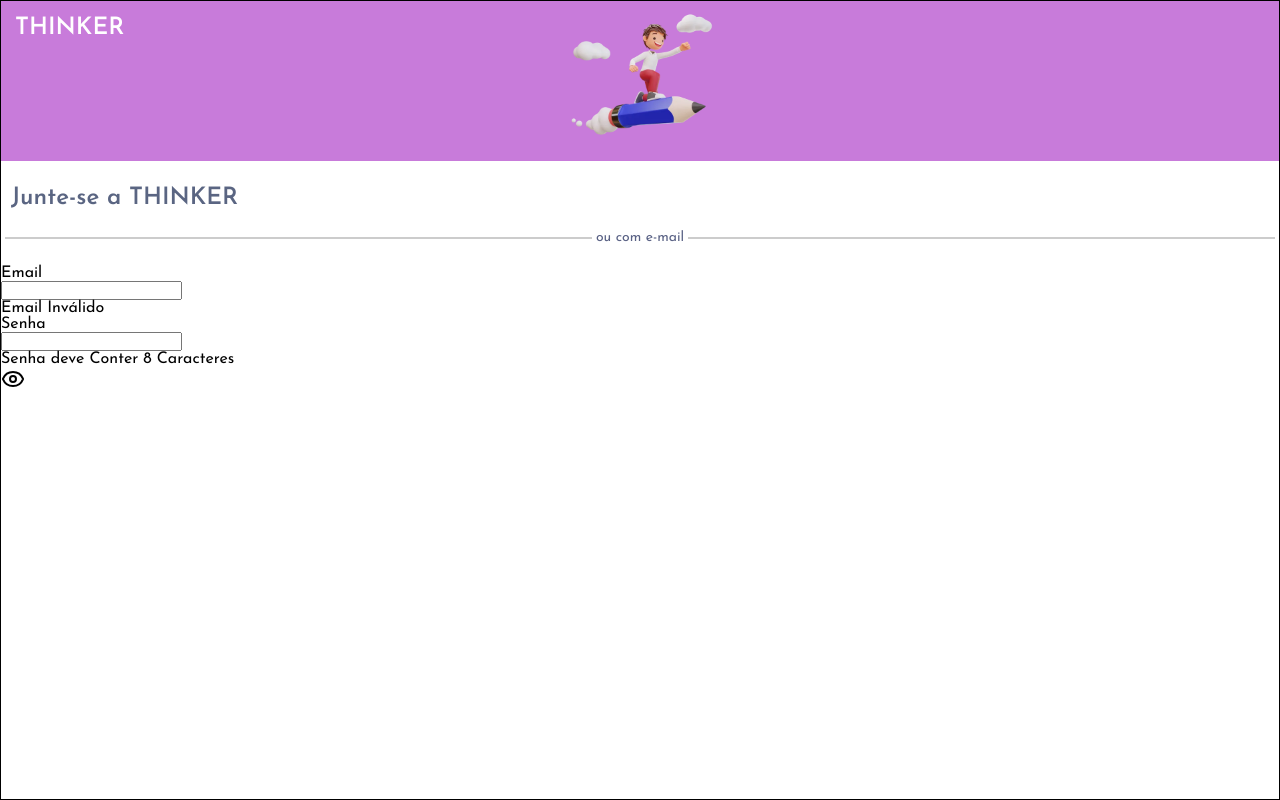
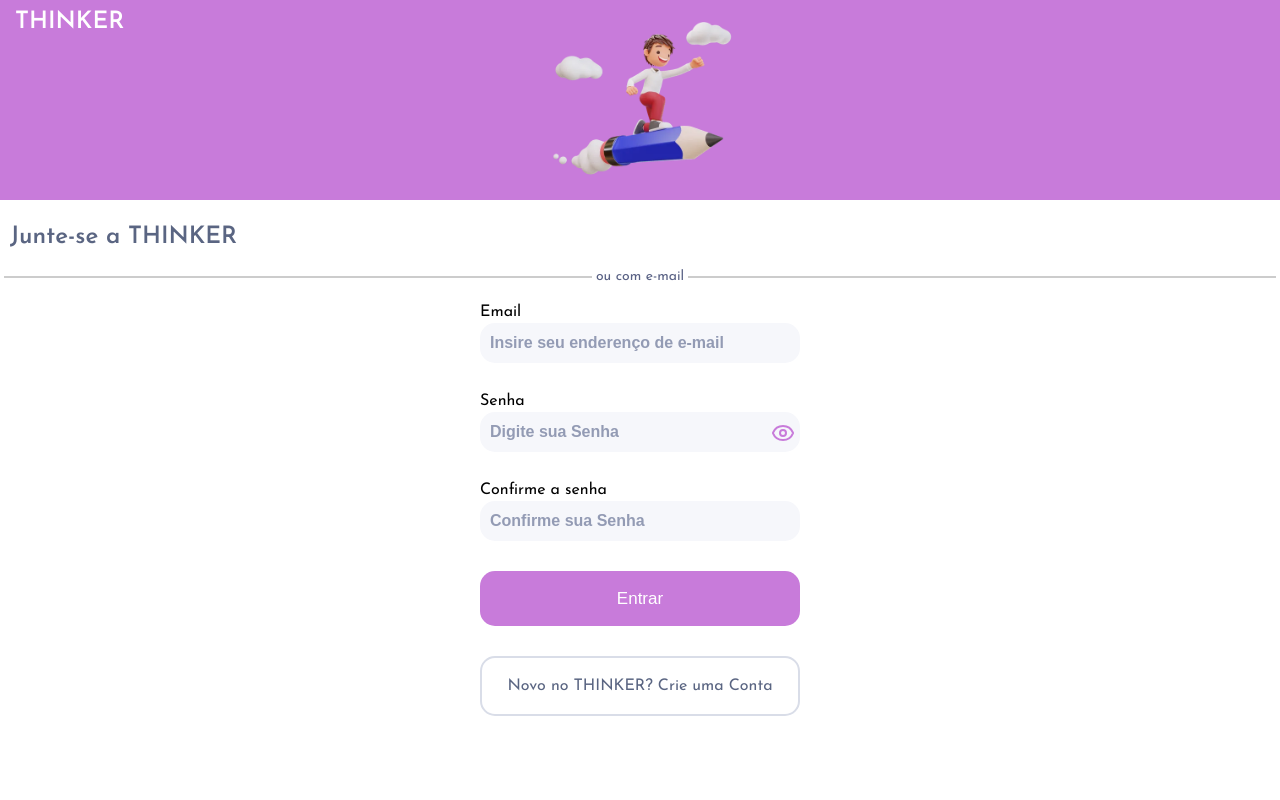
Before and after one commit to DevVitorlevi/Thinker, a React (Vite) app in the folder frontend/: page /register in a window 1280 px wide. Built offline with nearby package versions, Linux system fonts and the light colour scheme.

Commit message:
style do form feito

```diff
--- a/frontend/package.json
+++ b/frontend/package.json
@@ -10,6 +10,7 @@
     "preview": "vite preview"
   },
   "dependencies": {
+    "firebase": "^11.3.0",
     "lucide-react": "^0.475.0",
     "react": "^19.0.0",
     "react-dom": "^19.0.0",
--- a/frontend/src/pages/Register.jsx
+++ b/frontend/src/pages/Register.jsx
@@ -1,8 +1,9 @@
 
 import { useState } from 'react'
 import image1 from '../assets/ft1.png'
-import { Container, Imagediv, Formdiv, Divider, Text, } from '../styles/Login'
+import { Container, Imagediv, Formdiv, Divider, Text, Form } from '../styles/Login'
 import { Eye, EyeClosed } from 'lucide-react'
+import { Link } from 'react-router-dom'
 
 const Register = () => {
     const [open, setOpen] = useState(false)
@@ -11,7 +12,7 @@ const Register = () => {
             <Container>
                 <Imagediv>
                     <h1 className='font'>THINKER</h1>
-                    <img src={image1} alt="" />
+                    <img src={image1} />
                 </Imagediv>
                 <Formdiv>
                     <div className="entre">
@@ -20,22 +21,32 @@ const Register = () => {
                     <Divider>
                         <Text>ou com e-mail</Text>
                     </Divider>
+                    <Form>
                         <form>
                             <div className="inputs">
                                 <p>Email</p>
-                            <input type="text" name={FormData.email} className='input' />
+                                <input type="text" name={FormData.email} className='input' placeholder='Insire seu enderenço de e-mail' />
                                 <p className='required'>Email Inválido</p>
                             </div>
                             <div className="inputs">
                                 <p>Senha</p>
-                            <input type="password" name={FormData.password} />
+                                <input type="password" name={FormData.password} placeholder='Digite sua Senha' className='input' />
                                 <p className="required">Senha deve Conter 8 Caracteres</p>
                                 <span onClick={() => setOpen(!open)}>
-                                {open ? <EyeClosed /> : <Eye />}
+                                    {open ? <EyeClosed className='eye-c' /> : <Eye className='eye' />}
                                 </span>
                             </div>
-
+                            <div className="inputs">
+                                <p>Confirme a senha</p>
+                                <input type="password" name={FormData.confirm} className='input' placeholder='Confirme sua Senha' />
+                                <p className='required'>
+                                    Senhas não Coincidem
+                                </p>
+                            </div>
+                            <button type="submit">Entrar</button>
+                            <Link to='/login' target='_blank' >Novo no THINKER? Crie uma Conta</Link>
                         </form>
+                    </Form >
                 </Formdiv>
             </Container>
         </>
--- a/frontend/src/styles/Login.js
+++ b/frontend/src/styles/Login.js
@@ -5,24 +5,30 @@ export const Container = styled.div`
     width: 100vw;
     height: 100vh;
     font-family: 'Josefin Sans', sans-serif; /* Aplica a fonte apenas aqui */
-    border: 1px solid black
 
 `
 export const Imagediv = styled.div`
     background-color: #C87BDA;
+    overflow: hidden;
+    position: relative;
+    display: flex;
+    align-items: center;
+    justify-content: center;
+
     .font{
         position: absolute;
-        top: 2%;
+        top: 5%;
         left: 15px;
         color:white;
         font-size: 24px;
         font-weight: 600;
+        z-index: 999999;
     }
-    height: 20vh;
+    height: 25vh;
     img{
-        width: 150px;
-        margin: auto;
+        width: 190px;
         display: block;
+        object-fit: contain;
     }
 `
 export const Formdiv = styled.div`
@@ -34,7 +40,6 @@ export const Formdiv = styled.div`
             margin-top:25px;
             margin-left: 10px;
         }
-
 `
 export const Divider = styled.div`
     display: flex;
@@ -56,4 +61,81 @@ export const Divider = styled.div`
 export const Text = styled.span`
     font-size: 14px;
     color: #5a6285; /* Cor do texto */
-    `;
+
+`;
+export const Form = styled.div`
+    display: flex;
+    flex-direction: column;
+    align-items: center;
+    width:100%;
+    form{
+        display: flex;
+        flex-direction: column;
+        justify-content: center;
+        align-items: center;
+        gap: 30px;
+
+    }
+    .inputs{
+        position: relative;
+    }
+    .required{
+        color: red;
+        font-size: 15px;
+        margin-top: 5px;
+        display: none;
+    }
+    .input{
+        max-width:25rem;
+        min-width: 20rem;
+        height: 40px;
+        background-color: #F6F7FB;
+        outline: 0;
+        border: 0;
+        border-radius: 15px;
+        text-indent: 10px;
+    }
+    ::placeholder{
+        color: #939BB4;
+        font-size: 16px;
+        font-weight: 700;
+    }
+    .eye-c,.eye{
+        position: absolute;
+        right: 5px;
+        top: 28px;
+        color: #C87BDA;
+    }
+    p{
+        margin-bottom: 3px;
+    }
+
+    button{
+        background-color: #C87BDA;
+        font-size: 17px;
+        color: white;
+        border: 0;
+        width: 100%;
+        height: 55px;
+        border-radius:15px ;
+        transition: .4s;
+    }
+    button:active{
+        background-color: #D394E2;
+
+    }
+    button:hover{
+        background-color: #D394E2;
+    }
+
+    a{
+        text-decoration: none;
+        color: #5A6582;
+        border: 2px solid #D9DDE8;
+        width: 100%;
+        padding: 20px;
+        text-align: center;
+        border-radius: 15px;
+    }
+
+`
```
Also changed, not shown: 1 other file (tests, documents, lock files or other folders). Lines whose indentation alone changed are shown as unchanged.
